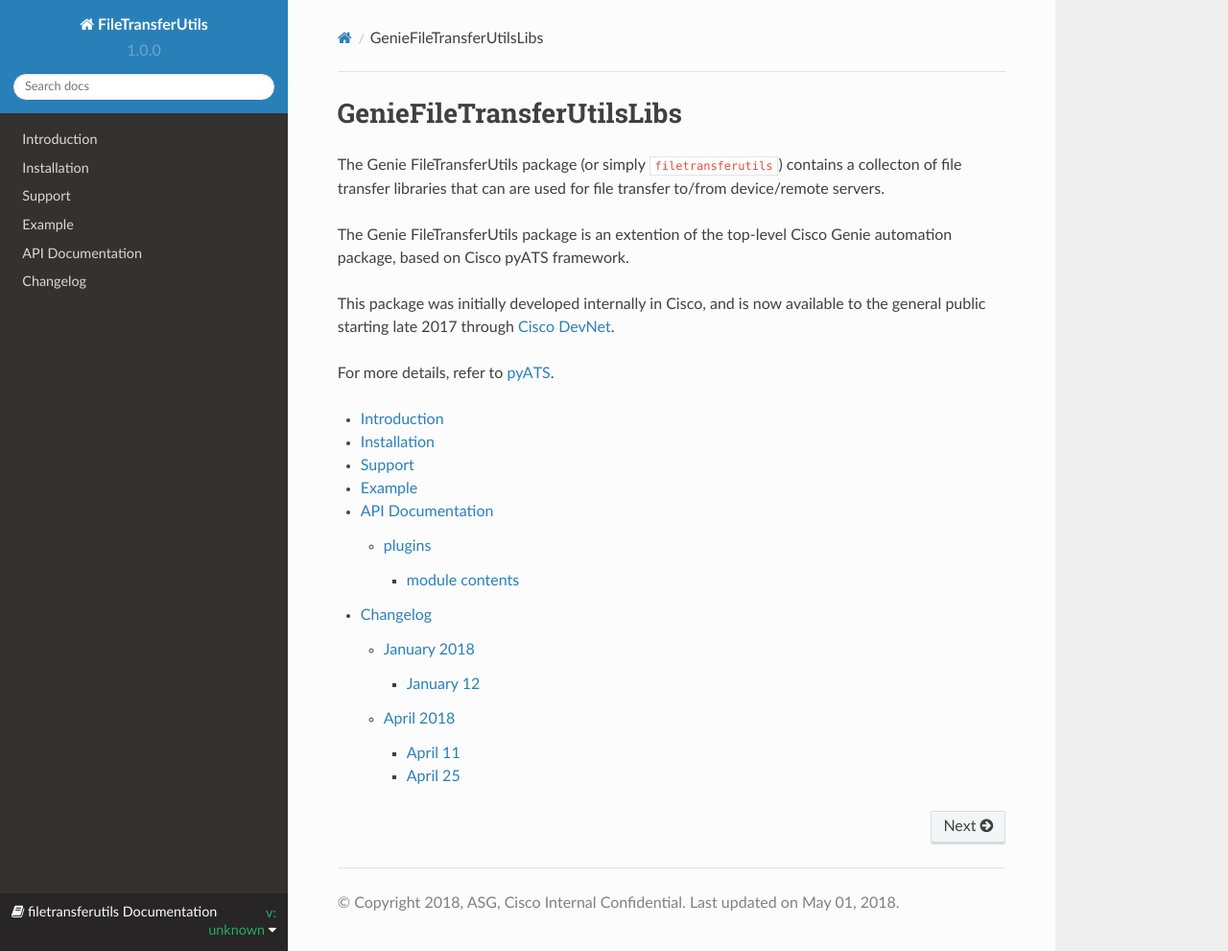
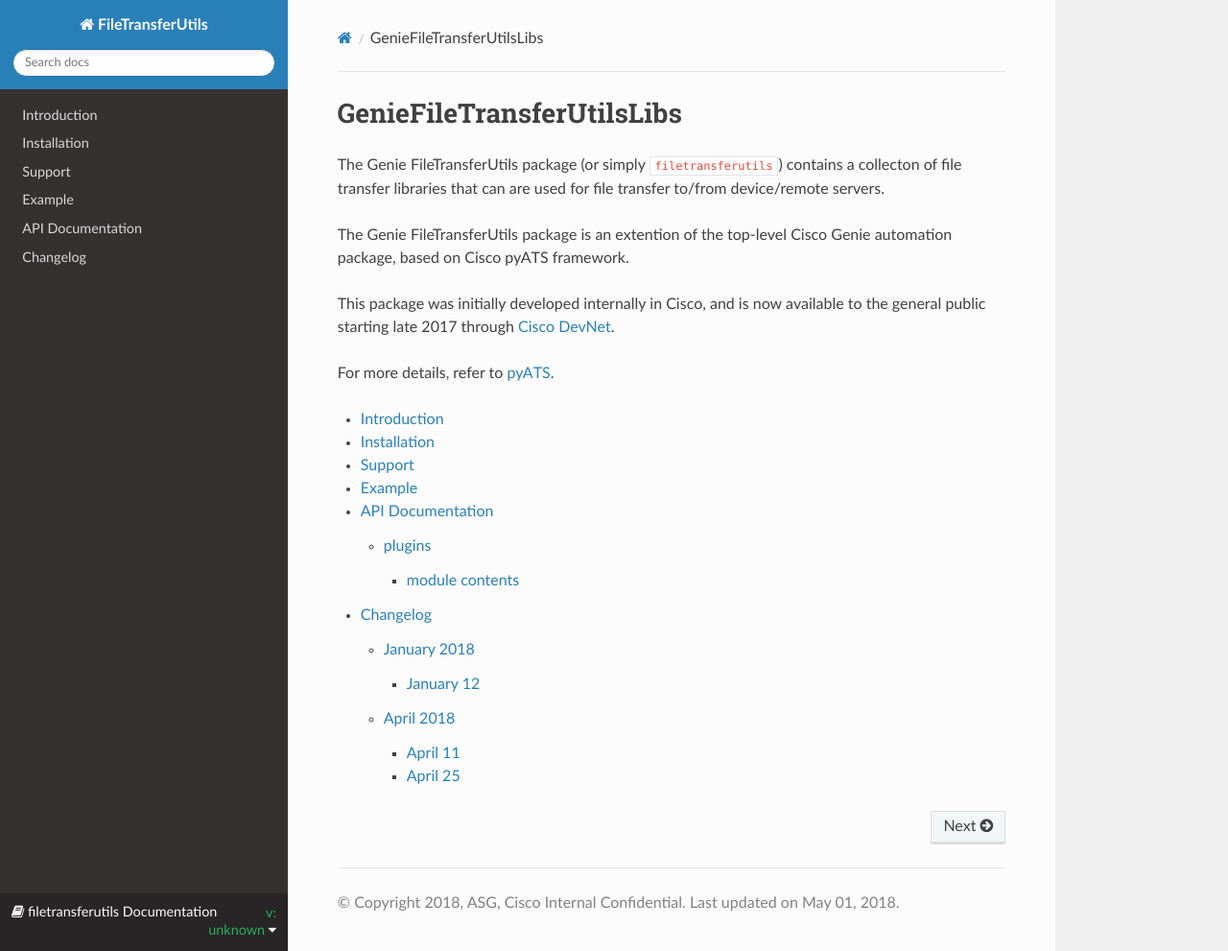
Before and after one commit to CiscoTestAutomation/geniefiletransferutilslib, a Sphinx documentation site: the page built from docs/index.rst, in a window 1280 px wide and 991 px high. Shown: the whole window at 96% size. Built offline with Sphinx 7.4.7 and the Read the Docs theme 2.0.0, drawn with Linux system fonts in a browser that asks for light colours; comment, search, counter and statistics services are not loaded.

Commit message:
Fix up version #

```diff
--- a/docs/conf.py
+++ b/docs/conf.py
@@ -18,7 +18,7 @@
 import sphinx_rtd_theme
 import sphinx_bootstrap_theme
 
-sys.path.append(os.path.abspath('links'))
+sys.path.append(os.path.abspath(''))
 import links
 
 # If extensions (or modules to document with autodoc) are in another directory,
@@ -78,7 +78,7 @@
 # built documents.
 #
 # The short X.Y version.
-version = '1.0.0'
+version = ''
 # The full version, including alpha/beta/rc tags.
 release = '1.0.0'
 
```
